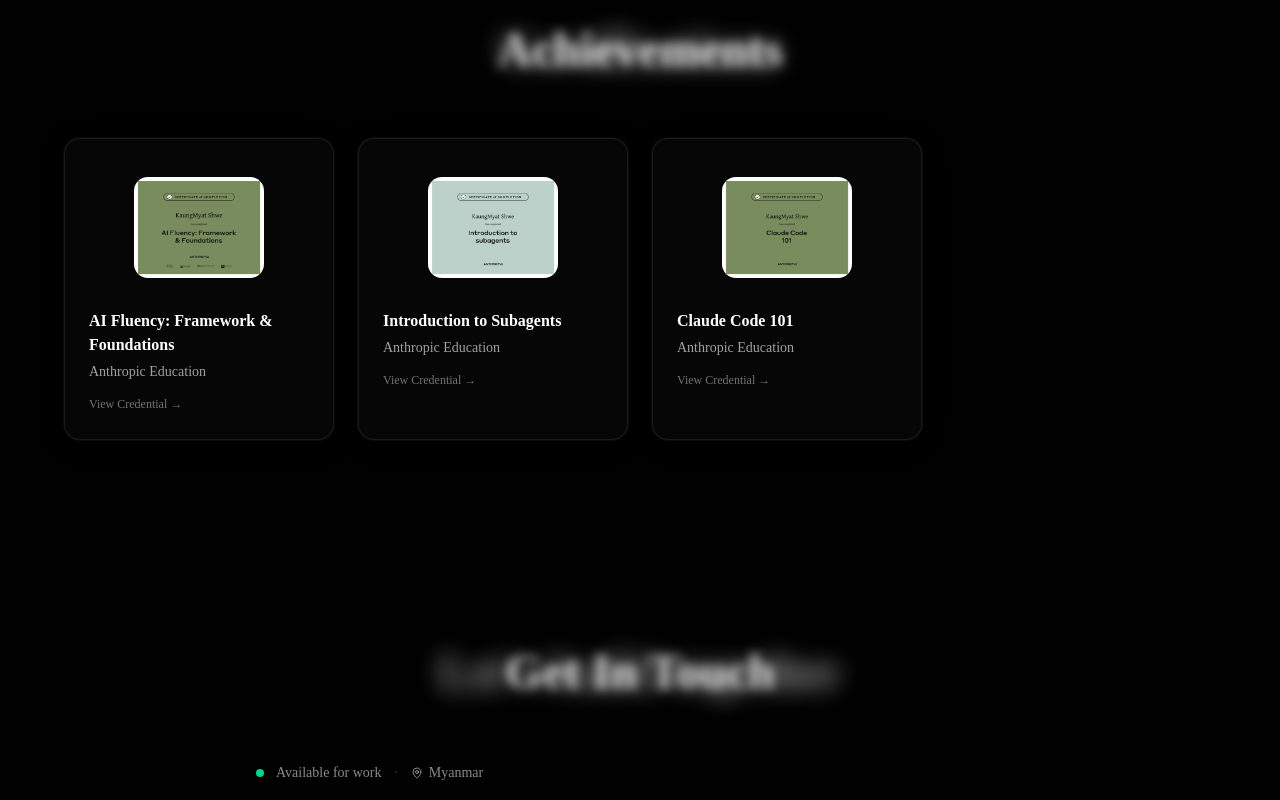
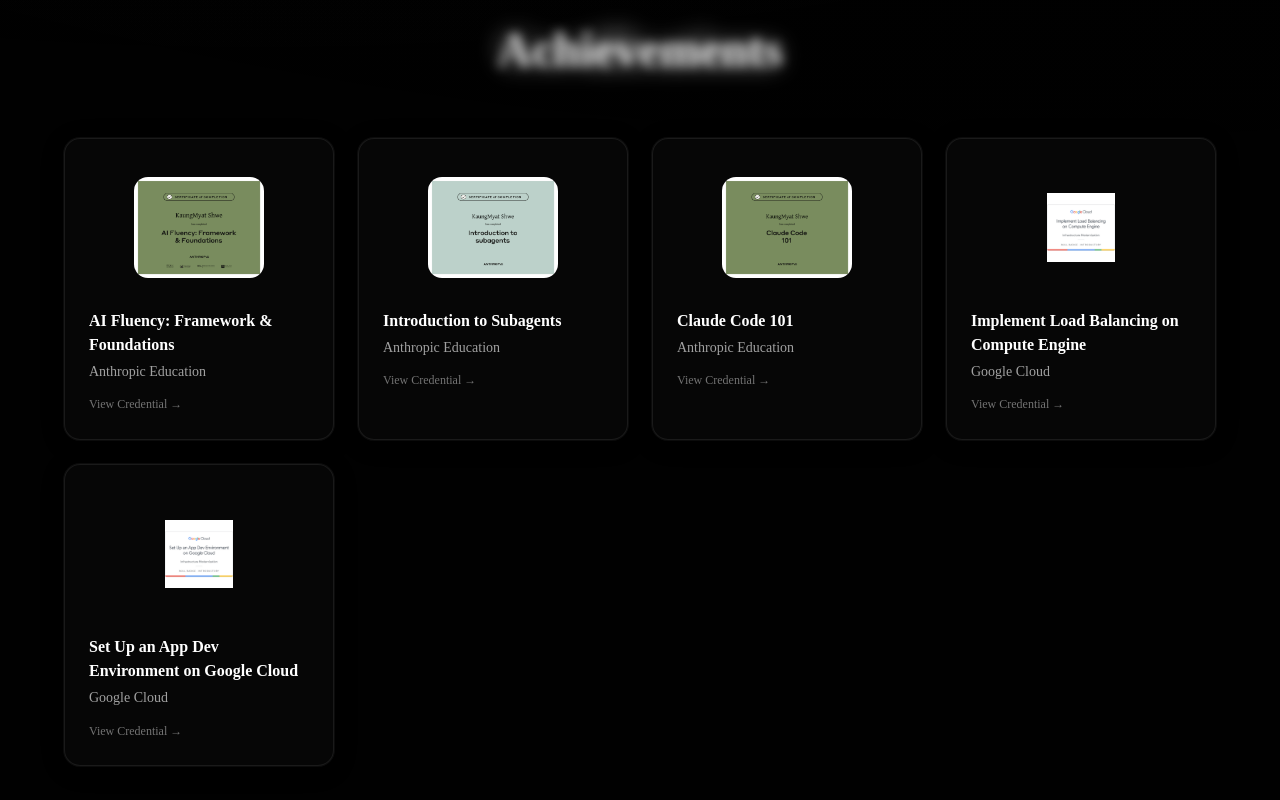
Before and after one commit to kaungmyatshwe1397/my-portfolio, a Next.js app: page / in a window 1280 px wide. Shown: the part 4700-5500 px from the top of the page. Built offline with nearby package versions, Linux system fonts and the light colour scheme; no server answers.

Commit message:
feat: add Google Cloud badges (load balancing, app dev env)

```diff
--- a/src/data/badges.ts
+++ b/src/data/badges.ts
@@ -29,4 +29,18 @@
     link: "https://verify.skilljar.com/c/gxdussn42sso",
     image: "/images/badges/claude-code-101.jpg",
   },
+  {
+    id: "load-balancing-compute-engine",
+    title: "Implement Load Balancing on Compute Engine",
+    issuer: "Google Cloud",
+    link: "https://www.credly.com/badges/0d3f064b-b695-4d07-b8dd-b3f594e66bb1/public_url",
+    image: "/images/badges/load-balancing-compute-engine.png",
+  },
+  {
+    id: "app-dev-environment-gcp",
+    title: "Set Up an App Dev Environment on Google Cloud",
+    issuer: "Google Cloud",
+    link: "https://www.credly.com/badges/c14461f6-c8b4-4e4a-80b6-72655e20246c/public_url",
+    image: "/images/badges/app-dev-environment-gcp.png",
+  },
 ];
```
Also changed, not shown: public/images/badges/app-dev-environment-gcp.png (added), public/images/badges/load-balancing-compute-engine.png (added).
